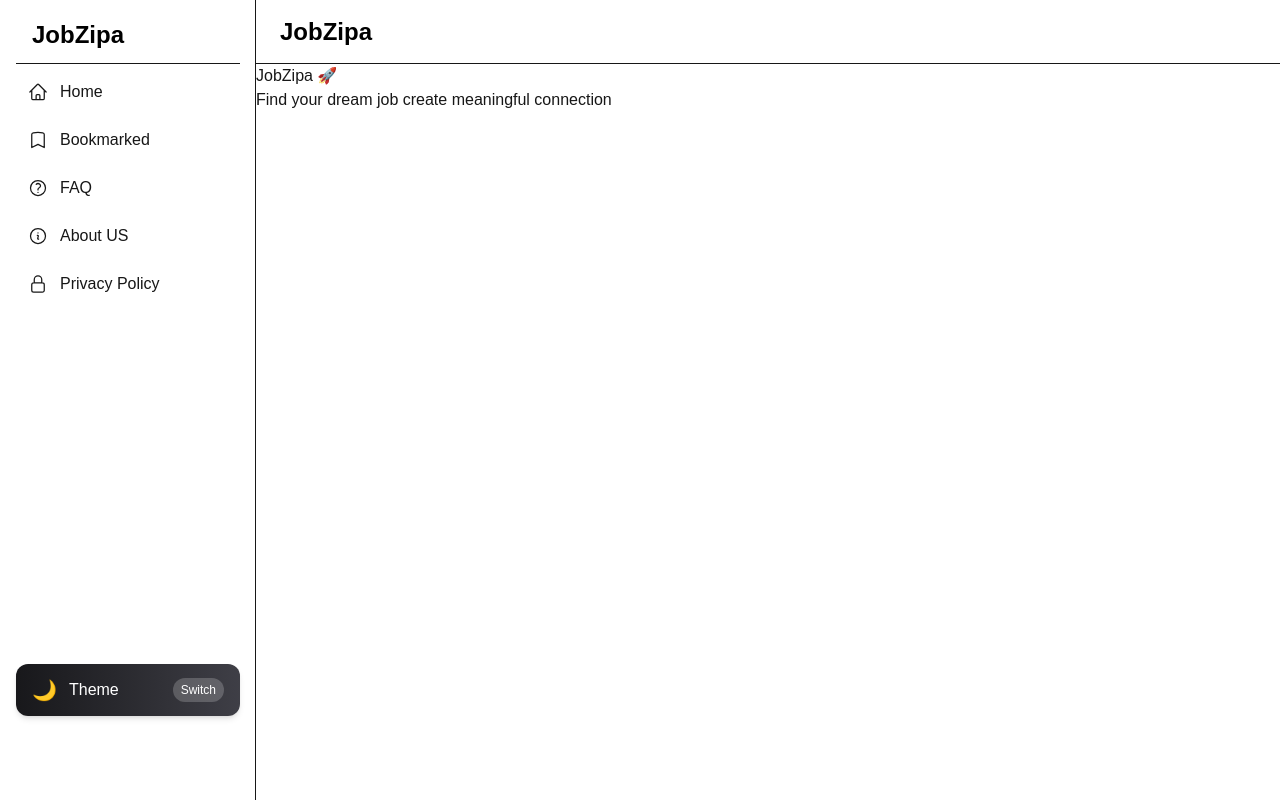
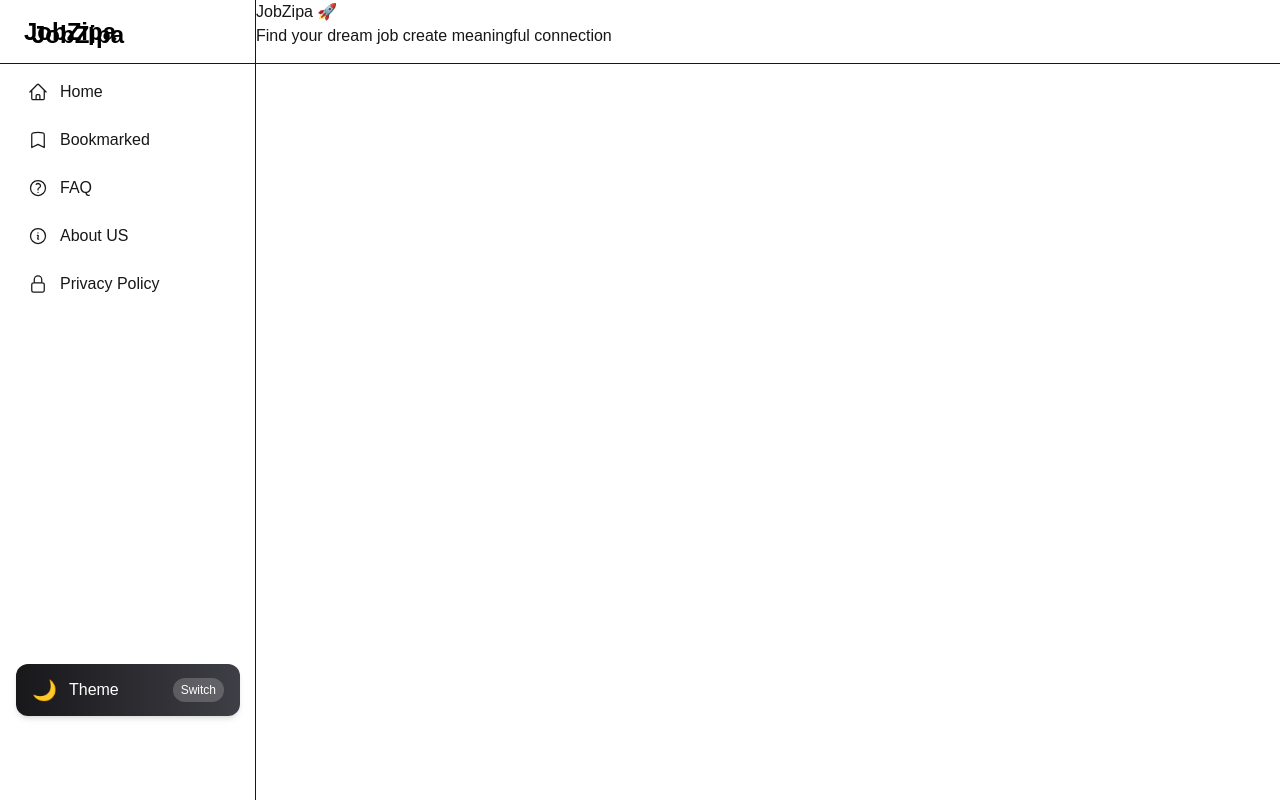
Before and after one commit to jordanyaaron/jobzipa, a Next.js app: page / in a window 1280 px wide. Built offline with nearby package versions, Linux system fonts and the light colour scheme.

Commit message:
make header fixed

```diff
--- a/components/headers/Header.tsx
+++ b/components/headers/Header.tsx
@@ -6,7 +6,7 @@ type HeaderProps = {
 
 export default function Header({ toggleDrawer }: HeaderProps) {
   return (
-    <header className="h-16 border-b flex items-center px-4">
+    <header className="h-16 border-b flex fixed top-0 left-0 right-0 items-center px-4">
 
       <h1 className="text-2xl font-bold text-black ml-2">
         JobZipa
```
